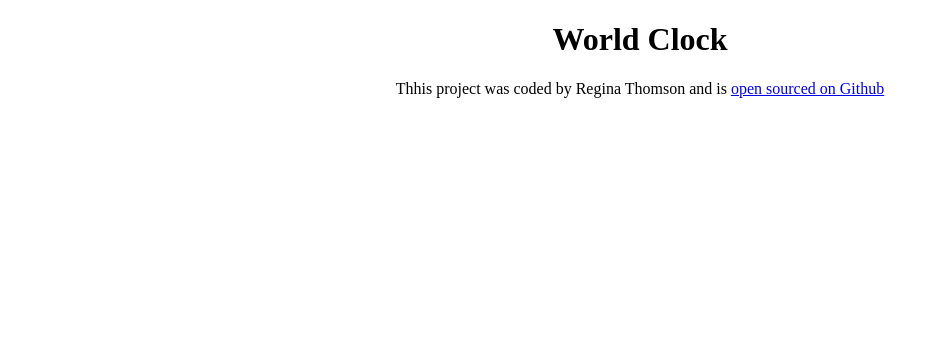
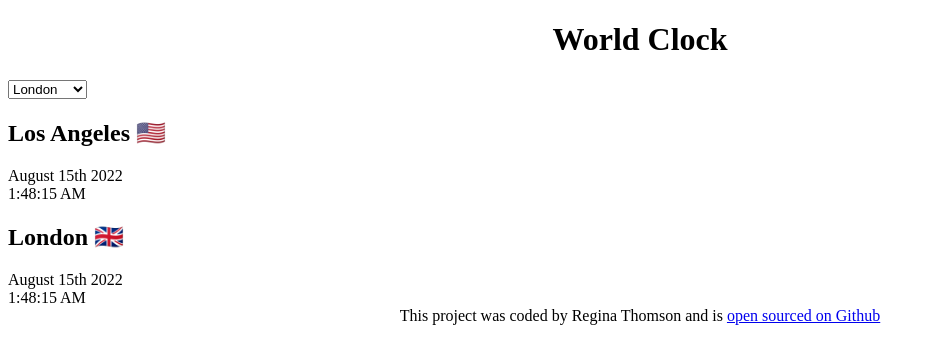
Before and after one commit to tobiasanaera/world-clock, a plain HTML site: page index.html in a window 1280 px wide. Shown: the whole page, without its empty margins (0-939 px from the left). Drawn offline with Linux system fonts and the light colour scheme.

Commit message:
Applying HTML

```diff
--- a/index.html
+++ b/index.html
@@ -8,9 +8,28 @@
     <title>World Clock</title>
   </head>
   <body>
-    <h1>World Clock</h1>
+    <div class="container">
+      <h1>World Clock</h1>
+
+      <select name="" id="">
+        <option value="">London</option>
+        <option value="">New York</option>
+        <option value="">Auckland</option>
+      </select>
+
+      <div class="city">
+        <h2>Los Angeles 🇺🇸</h2>
+        <div class="date">August 15th 2022</div>
+        <div class="time">1:48:15 AM</div>
+      </div>
+      <div class="city">
+        <h2>London 🇬🇧</h2>
+        <div class="date">August 15th 2022</div>
+        <div class="time">1:48:15 AM</div>
+      </div>
+    </div>
     <footer>
-      Thhis project was coded by Regina Thomson and is
+      This project was coded by Regina Thomson and is
       <a href="https://github.com/tobiasanaera/world-clock" target="_blank">
         open sourced on Github</a
       >
```
